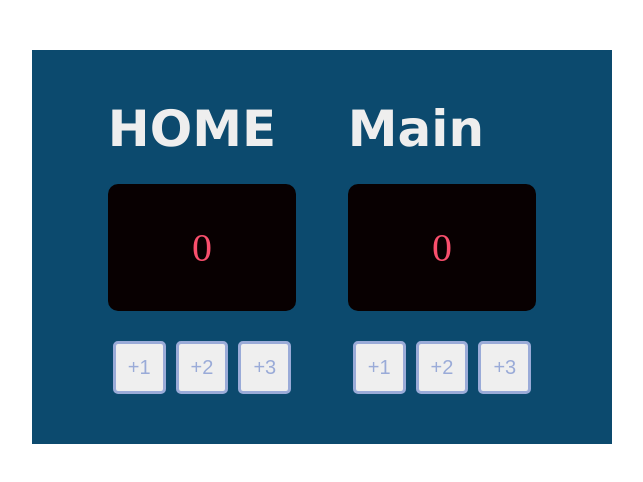
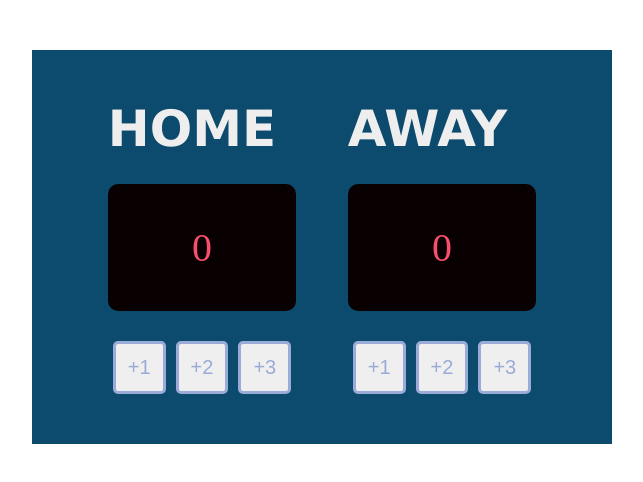
Before and after one commit to alissamandrade/basketball-scoreboard-ama, a plain HTML site: page src/index.html in a window 1280 px wide. Shown: the whole page, without its empty margins (18-661 px from the left). Drawn offline with Linux system fonts and the light colour scheme.

Commit message:
Changed MAIN back to AWAY

```diff
--- a/src/index.html
+++ b/src/index.html
@@ -20,7 +20,7 @@
                 </div>
         </div>
         <div>
-            <h3 class="main-title">Main</h3>
+            <h3 class="main-title">AWAY</h3>
                 <div class="score-total-container">
                     <p id="guest-score-total" class="score-total">0</p>
                 </div>
```
Also changed, not shown: 1 other file.
